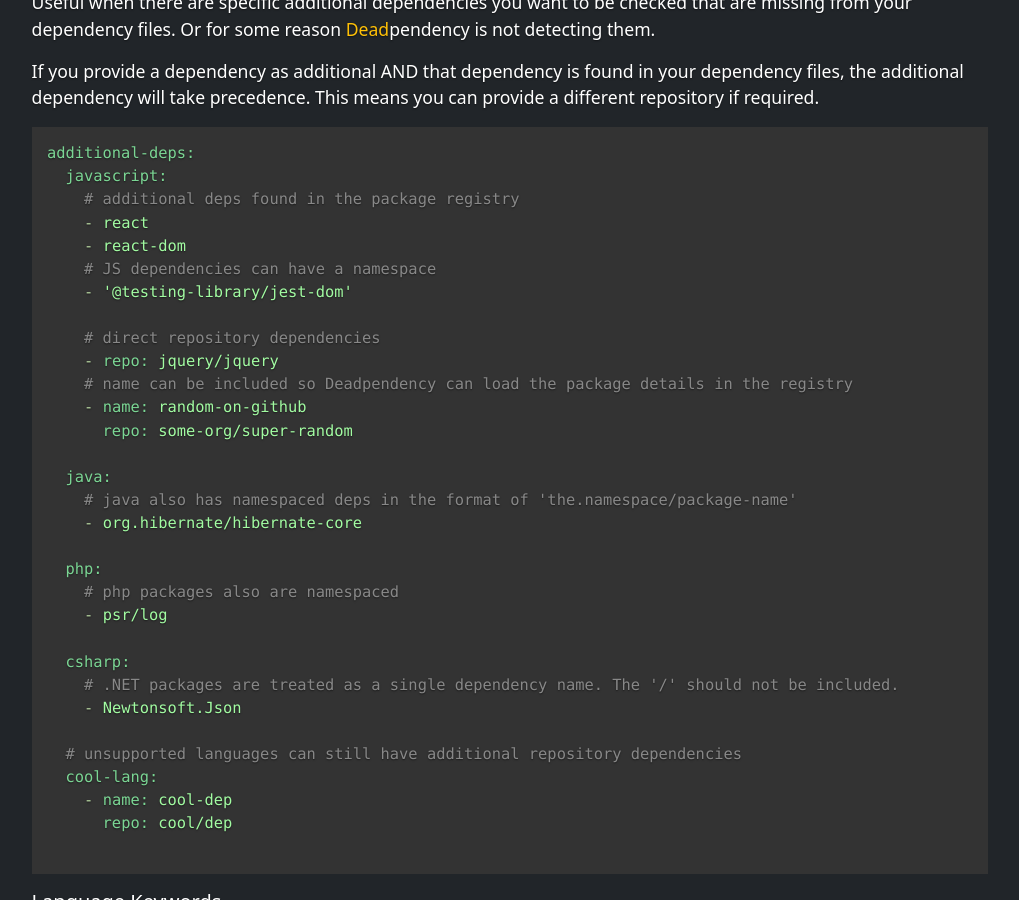
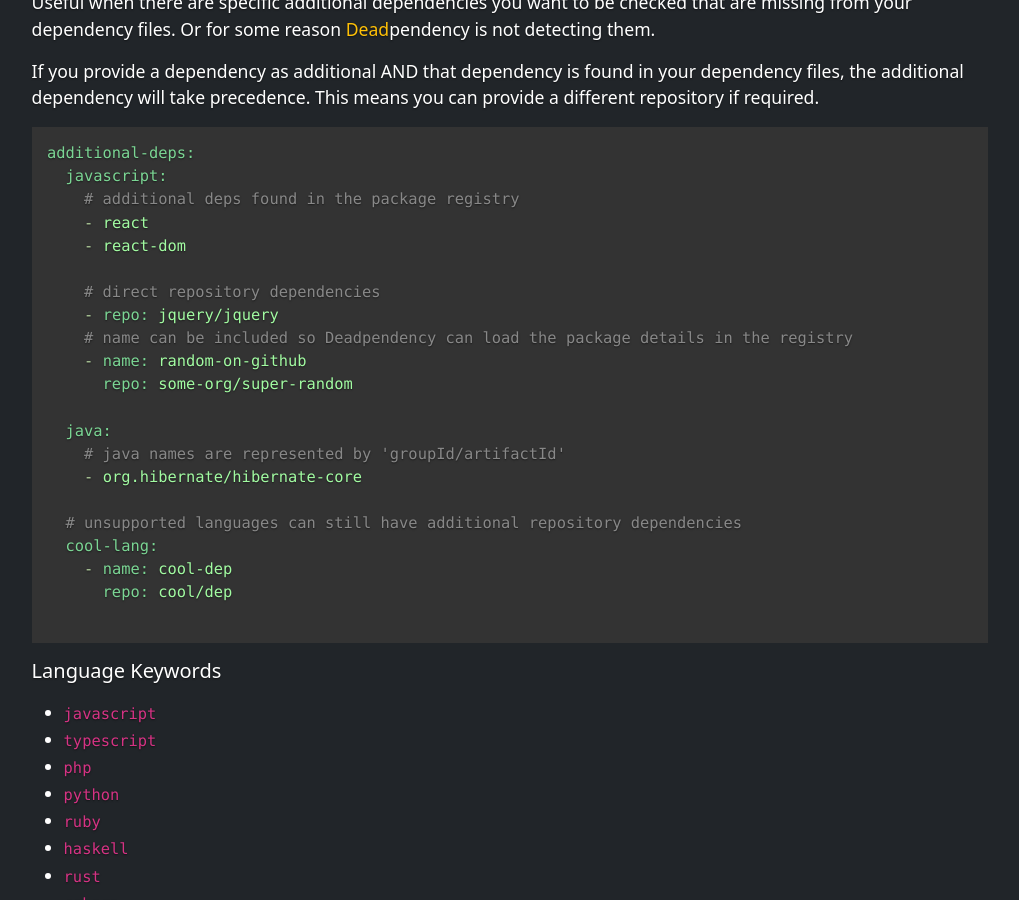
Before and after one commit to deadpendency/deadpendency.github.io, a Jekyll site: the page built from docs/config.html, in a window 1280 px wide and 900 px high, scrolled down 1285 px. Shown: the whole window, without its empty margins (130-1149 px from the left). Built offline with Jekyll 4.4.1, drawn with Linux system fonts in a browser that asks for light colours; nearby versions of some CDN libraries.

Commit message:
Don't need some much info on the namespacing thing now

```diff
--- a/docs/config.html
+++ b/docs/config.html
@@ -66,8 +66,6 @@
     # additional deps found in the package registry
     - react
     - react-dom
-    # JS dependencies can have a namespace
-    - '@testing-library/jest-dom'
 
     # direct repository dependencies
     - repo: jquery/jquery
@@ -76,16 +74,8 @@
       repo: some-org/super-random
 
   java:
-    # java also has namespaced deps in the format of 'the.namespace/package-name'
+    # java names are represented by 'groupId/artifactId'
     - org.hibernate/hibernate-core
-
-  php:
-    # php packages also are namespaced
-    - psr/log
-
-  csharp:
-    # .NET packages are treated as a single dependency name. The '/' should not be included.
-    - Newtonsoft.Json
 
   # unsupported languages can still have additional repository dependencies
   cool-lang:
```
